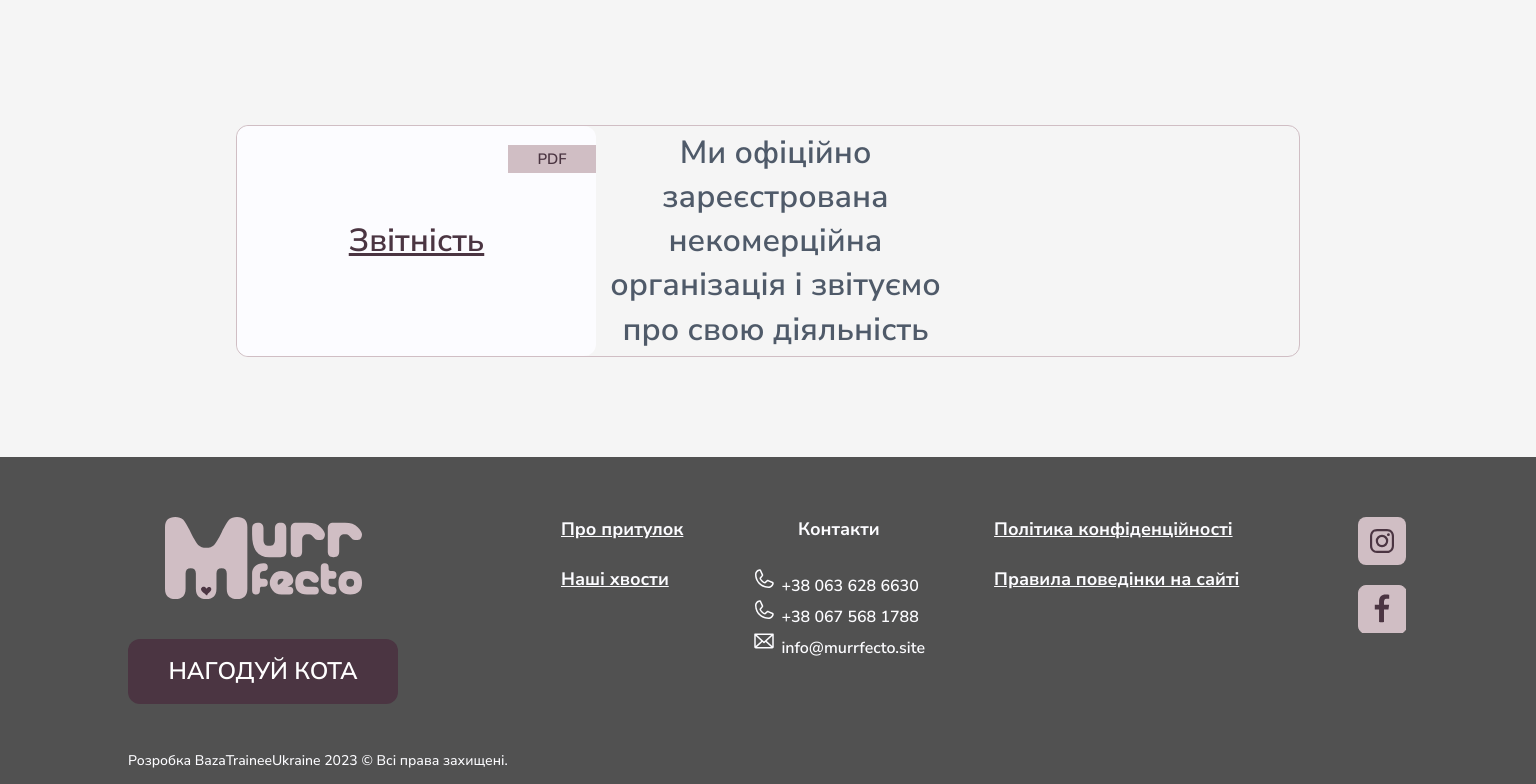
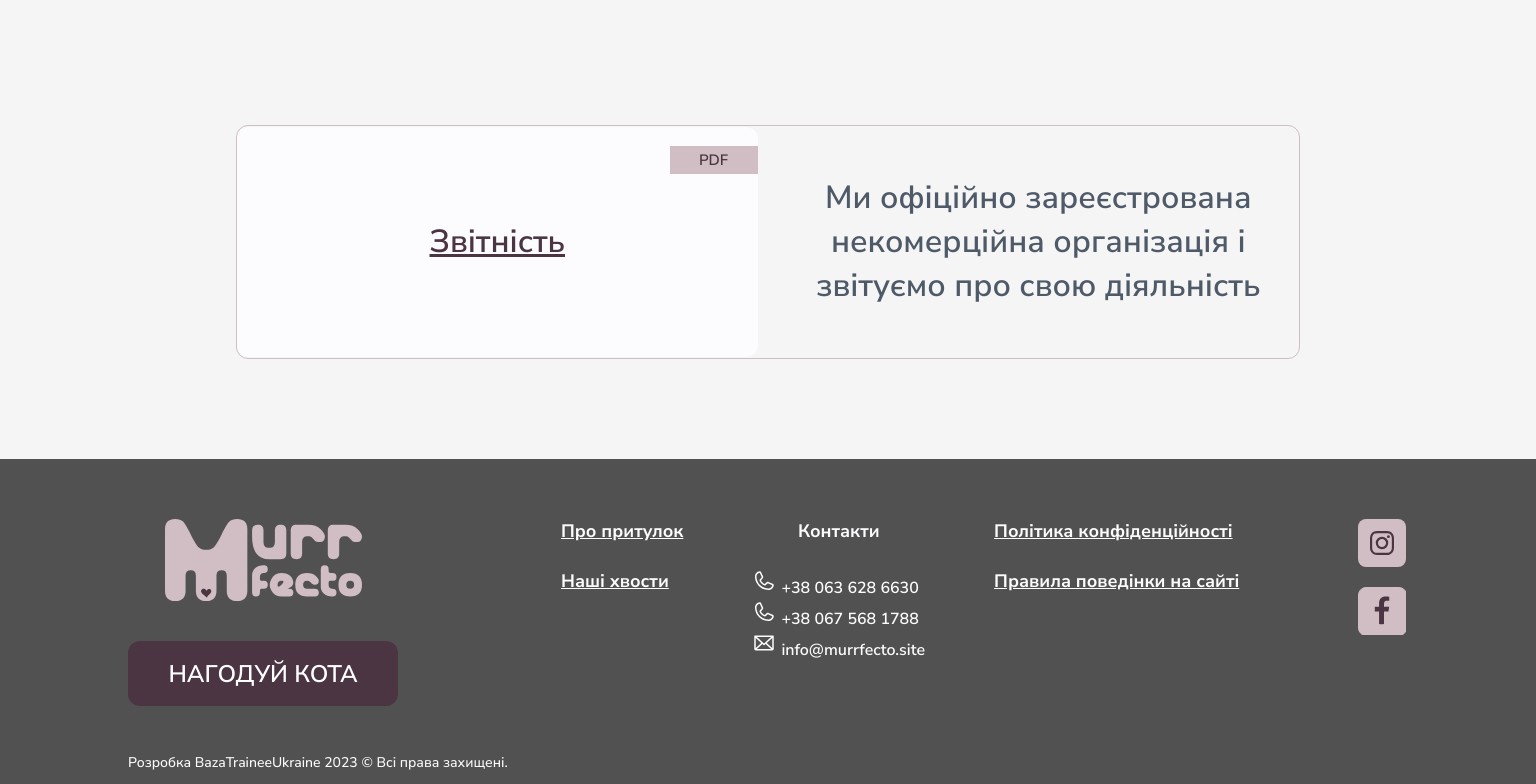
Before and after one commit to murrfecto/murrfecto1, a React (Create React App) app in the folder client/: page /about in a window 1536 px wide. Shown: the part 2180-2964 px from the top of the page. Built offline with nearby package versions, Linux system fonts and the light colour scheme; the HTML template or start-up script is replaced by a standard one.

Commit message:
Update ReportSection.scss
done desktop styles

```diff
--- a/client/src/components/AboutShelter/ReportSection/ReportSection.scss
+++ b/client/src/components/AboutShelter/ReportSection/ReportSection.scss
@@ -15,6 +15,10 @@
     padding-top: 0px;
     padding-bottom: 0px;
     font-size: 32px;
+  }
+
+  @media screen and (min-width: 1440px) {
+    gap: 20px;
   }
 }
 
@@ -42,6 +46,10 @@
     text-decoration: underline;
   }
 
+  @media screen and (min-width: 1440px) {
+    width: 521px;
+  }
+
   &::after {
     content: "PDF";
     position: absolute;
@@ -67,6 +75,11 @@
   color: $color-card-text;
   @media screen and (min-width: 768px) {
     width: 359px;
-    height: 220px;
+    min-height: 220px;
+  }
+
+  @media screen and (min-width: 1440px) {
+    width: 522px;
+    padding: 50px 0px;
   }
 }
```
